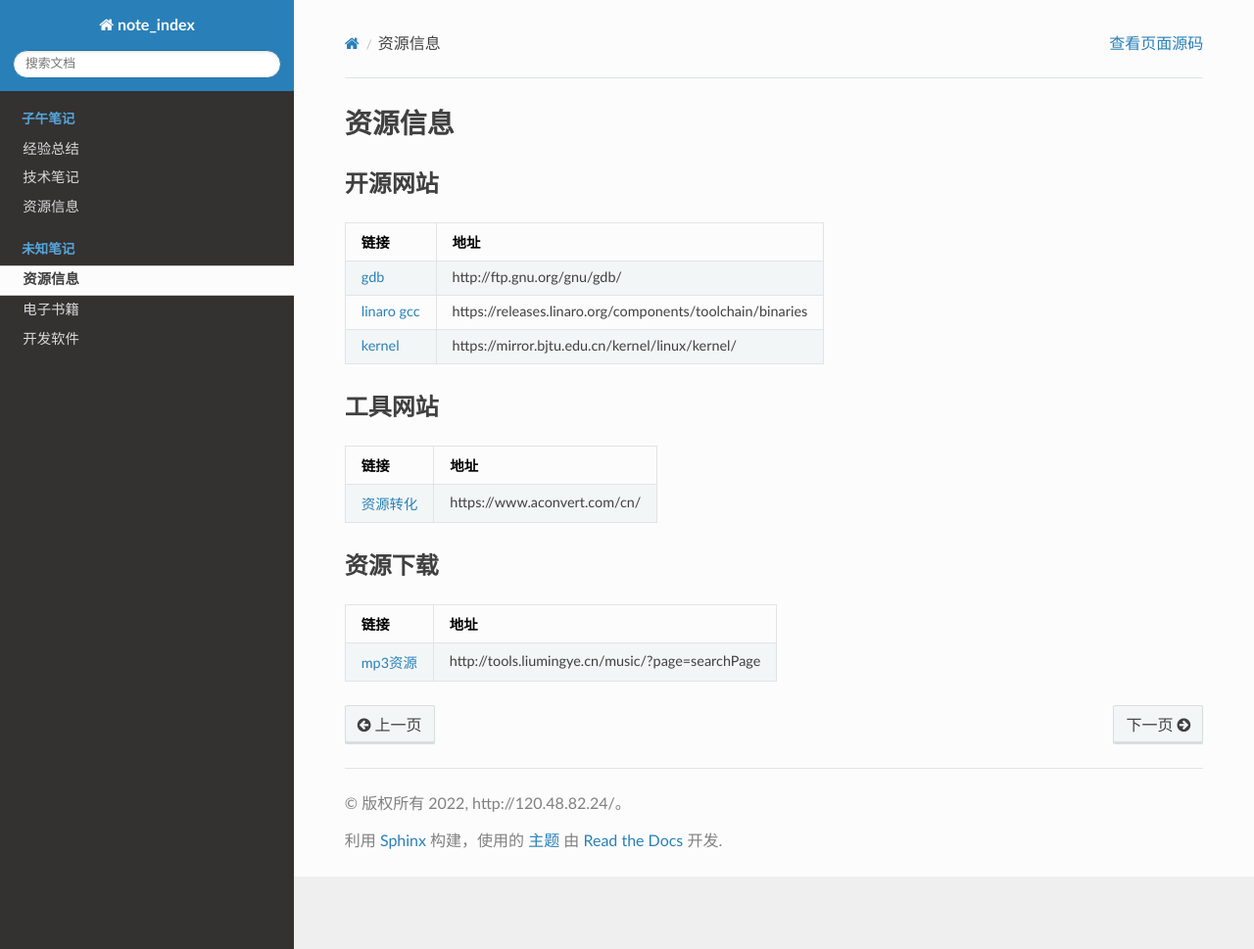
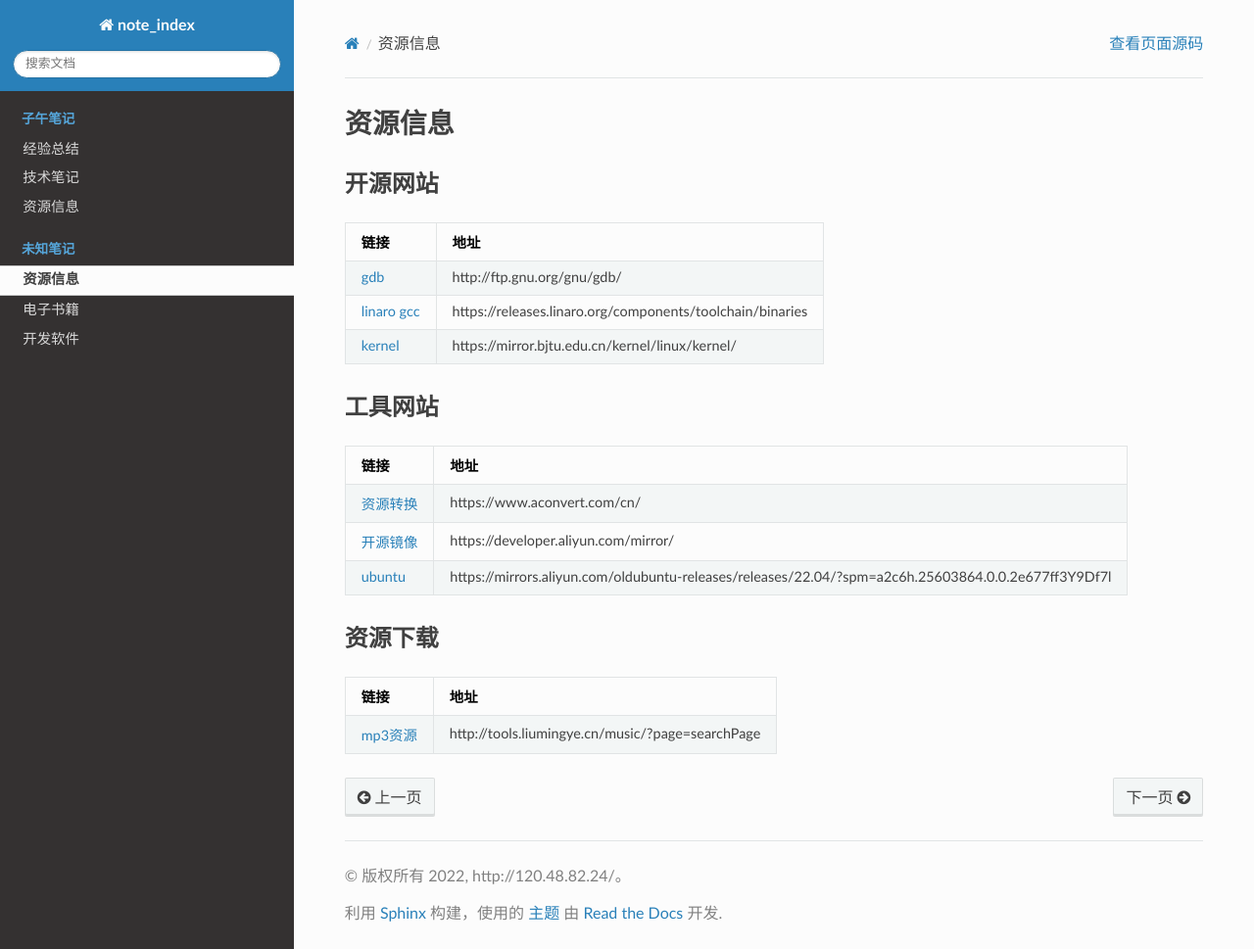
Before and after one commit to lzstudy/note_index, a Sphinx documentation site: the page built from source/res/index.md, in a window 1280 px wide and 969 px high. Shown: the whole window at 98% size. Built offline with Sphinx 7.4.7 and the Read the Docs theme 2.0.0, drawn with Linux system fonts in a browser that asks for light colours.

Commit message:
feat |> ok

```diff
--- a/source/res/index.md
+++ b/source/res/index.md
@@ -13,7 +13,9 @@
 
 | 链接                                                              | 地址                                            |
 | ----------------------------------------------------------------- | ------------------------------------------------|
-| [资源转化](https://www.aconvert.com/cn/)                          | https://www.aconvert.com/cn/                    |
+| [资源转换](https://www.aconvert.com/cn/)                          | https://www.aconvert.com/cn/                    |
+| [开源镜像](https://developer.aliyun.com/mirror/)                  | https://developer.aliyun.com/mirror/            |
+| [ubuntu](https://mirrors.aliyun.com/oldubuntu-releases/releases/22.04/) | https://mirrors.aliyun.com/oldubuntu-releases/releases/22.04/?spm=a2c6h.25603864.0.0.2e677ff3Y9Df7l |
 
 ### **资源下载**
 
```
